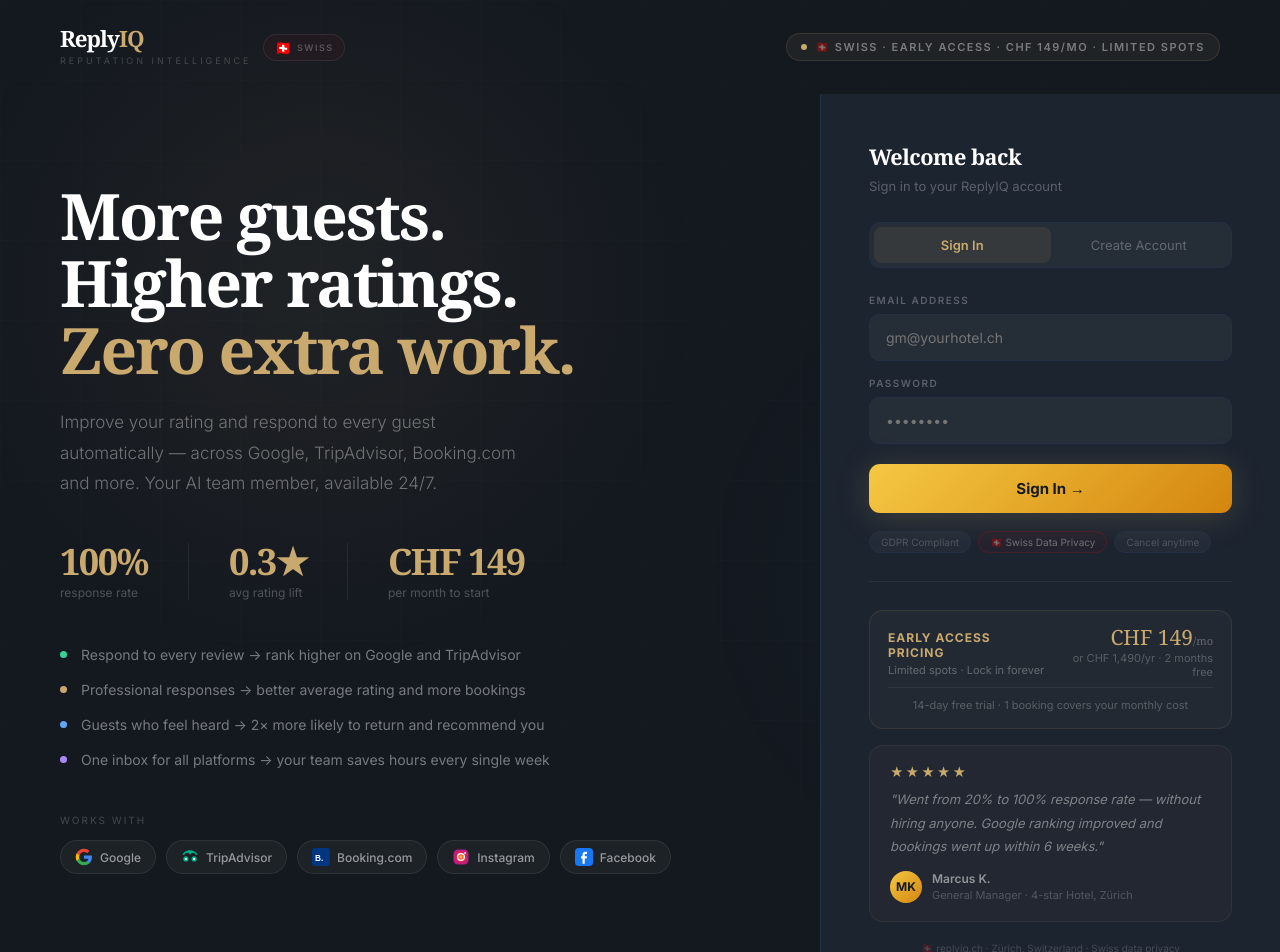
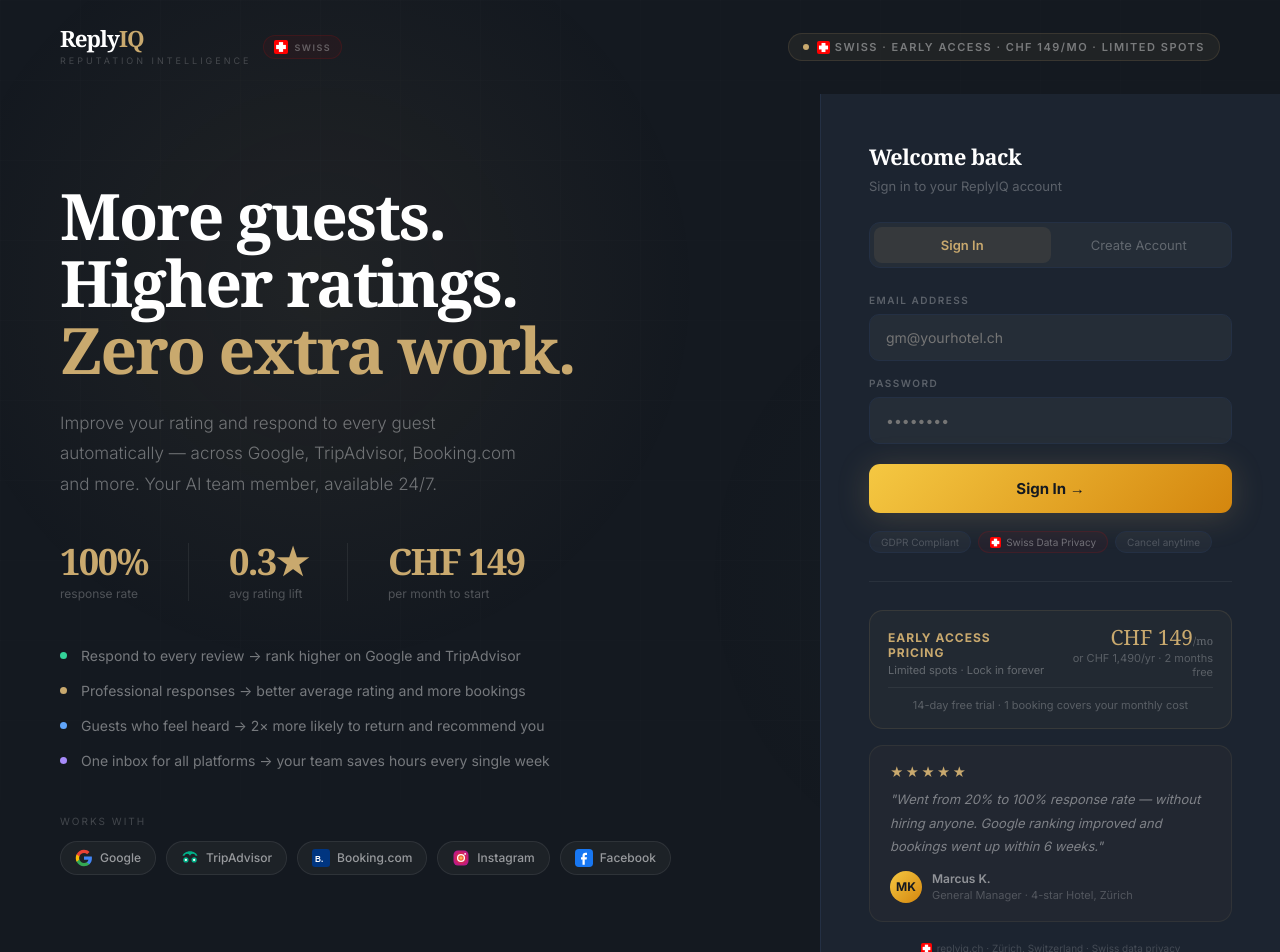
Before and after one commit to Reply-IQ/replyiq, a React (Vite) app: page / in a window 1280 px wide. Shown: the top 952 px of the page. Built offline with nearby package versions, Linux system fonts and the light colour scheme; no server answers.

Commit message:
proper SVG Swiss flag replacing emoji in Auth and Layout

```diff
--- a/src/components/Layout.jsx
+++ b/src/components/Layout.jsx
@@ -73,7 +73,14 @@ export function Layout({ children, title, subtitle, topbarRight }) {
             <div style={{ width: 26, height: 26, borderRadius: 7, background: 'linear-gradient(135deg,var(--gold),var(--amber))', display: 'flex', alignItems: 'center', justifyContent: 'center', fontSize: '13px' }}>★</div>
             <div style={{ display:'flex', flexDirection:'column', lineHeight:1 }}>
               <span style={{ fontFamily: 'var(--font-serif)', fontSize: '1.1rem', color: 'var(--text1)' }}>Reply<span style={{ color: 'var(--gold)' }}>IQ</span></span>
-              <span style={{ fontSize:'8px', color:'rgba(201,169,110,0.45)', letterSpacing:'1.5px' }}>🇨🇭 SWISS</span>
+              <span style={{ display:'flex', alignItems:'center', gap:3 }}>
+                <svg width="10" height="10" viewBox="0 0 20 20" xmlns="http://www.w3.org/2000/svg" style={{ borderRadius:2, flexShrink:0 }}>
+                  <rect width="20" height="20" fill="#FF0000"/>
+                  <rect x="3" y="7" width="14" height="6" fill="white"/>
+                  <rect x="7" y="3" width="6" height="14" fill="white"/>
+                </svg>
+                <span style={{ fontSize:'8px', color:'rgba(201,169,110,0.45)', letterSpacing:'1.5px' }}>SWISS</span>
+              </span>
             </div>
           </div>
 
@@ -174,8 +181,12 @@ export function Layout({ children, title, subtitle, topbarRight }) {
             <div style={{ fontFamily: 'var(--font-serif)', fontSize: '1.2rem', letterSpacing: '-0.5px', color: 'var(--white)', lineHeight: 1 }}>Reply<span style={{ color: '#C9A96E' }}>IQ</span></div>
             <div style={{ fontSize: '9px', color: 'var(--text3)', letterSpacing: '2px', textTransform: 'uppercase', marginTop: 2 }}>Reputation AI</div>
             <div style={{ display:'flex', alignItems:'center', gap:4, marginTop:5 }}>
-              <span style={{ fontSize:'10px' }}>🇨🇭</span>
-              <span style={{ fontSize:'8px', color:'rgba(201,169,110,0.5)', letterSpacing:'1.5px', textTransform:'uppercase', fontWeight:600 }}>Swiss</span>
+              <svg width="11" height="11" viewBox="0 0 20 20" xmlns="http://www.w3.org/2000/svg" style={{ borderRadius:2, flexShrink:0 }}>
+                <rect width="20" height="20" fill="#FF0000"/>
+                <rect x="3" y="7" width="14" height="6" fill="white"/>
+                <rect x="7" y="3" width="6" height="14" fill="white"/>
+              </svg>
+              <span style={{ fontSize:'8px', color:'rgba(201,169,110,0.4)', letterSpacing:'1.5px', textTransform:'uppercase', fontWeight:600 }}>Swiss</span>
             </div>
           </div>
         </div>
--- a/src/pages/Auth.jsx
+++ b/src/pages/Auth.jsx
@@ -53,14 +53,18 @@ export default function Auth() {
               <div style={{ fontSize:'1.6rem', fontWeight:700, letterSpacing:'-1px', color:'#fff', fontFamily:'Georgia,serif', lineHeight:1 }}>Reply<span style={{ color:'#C9A96E' }}>IQ</span></div>
               <div style={{ fontSize:'9px', letterSpacing:'3px', color:'rgba(255,255,255,0.2)', textTransform:'uppercase', marginTop:5 }}>Reputation Intelligence</div>
             </div>
-            <div style={{ display:'flex', alignItems:'center', gap:5, padding:'4px 10px', background:'rgba(255,0,0,0.04)', border:'1px solid rgba(255,255,255,0.08)', borderRadius:20 }}>
-              <span style={{ fontSize:'14px' }}>🇨🇭</span>
-              <span style={{ fontSize:'9px', color:'rgba(255,255,255,0.25)', letterSpacing:'1.5px', textTransform:'uppercase', fontWeight:600 }}>Swiss</span>
+            <div style={{ display:'flex', alignItems:'center', gap:6, padding:'4px 10px', background:'rgba(255,0,0,0.05)', border:'1px solid rgba(255,0,0,0.12)', borderRadius:20 }}>
+              <svg width="14" height="14" viewBox="0 0 20 20" xmlns="http://www.w3.org/2000/svg" style={{ borderRadius:2, flexShrink:0 }}>
+                <rect width="20" height="20" fill="#FF0000"/>
+                <rect x="3" y="7" width="14" height="6" fill="white"/>
+                <rect x="7" y="3" width="6" height="14" fill="white"/>
+              </svg>
+              <span style={{ fontSize:'9px', color:'rgba(255,255,255,0.3)', letterSpacing:'1.5px', textTransform:'uppercase', fontWeight:600 }}>Swiss</span>
             </div>
           </div>
           <div style={{ display:'flex', alignItems:'center', gap:8, background:'rgba(201,169,110,0.07)', border:'1px solid rgba(201,169,110,0.15)', borderRadius:20, padding:'6px 14px' }}>
             <div style={{ width:6, height:6, borderRadius:'50%', background:'#C9A96E' }} />
-            <span style={{ fontSize:'11px', color:'rgba(255,255,255,0.4)', letterSpacing:'1.5px', textTransform:'uppercase', fontWeight:600 }}>🇨🇭 Swiss · Early Access · CHF 149/mo · Limited spots</span>
+            <span style={{ fontSize:'11px', color:'rgba(255,255,255,0.4)', letterSpacing:'1.5px', textTransform:'uppercase', fontWeight:600 }}><svg width="13" height="13" viewBox="0 0 20 20" xmlns="http://www.w3.org/2000/svg" style={{ borderRadius:2, display:"inline-block", verticalAlign:"middle", marginRight:5 }}><rect width="20" height="20" fill="#FF0000"/><rect x="3" y="7" width="14" height="6" fill="white"/><rect x="7" y="3" width="6" height="14" fill="white"/></svg>Swiss · Early Access · CHF 149/mo · Limited spots</span>
           </div>
         </div>
 
@@ -159,8 +163,11 @@ export default function Auth() {
             </form>
 
             <div style={{ display:'flex', gap:7, marginTop:18, flexWrap:'wrap' }}>
-              {['GDPR Compliant','🇨🇭 Swiss Data Privacy','Cancel anytime'].map(b=>(
-                <div key={b} style={{ padding:'4px 11px', background:b.includes('🇨🇭')?'rgba(255,0,0,0.04)':'rgba(255,255,255,0.03)', border:b.includes('🇨🇭')?'1px solid rgba(255,0,0,0.15)':'1px solid #243044', borderRadius:20, fontSize:'10px', color:b.includes('🇨🇭')?'rgba(255,255,255,0.35)':'rgba(255,255,255,0.2)' }}>{b}</div>
+              {['GDPR Compliant','Swiss Data Privacy','Cancel anytime'].map(b=>(
+                <div key={b} style={{ display:'flex', alignItems:'center', gap:5, padding:'4px 11px', background:b.includes('Swiss')?'rgba(255,0,0,0.04)':'rgba(255,255,255,0.03)', border:b.includes('Swiss')?'1px solid rgba(255,0,0,0.12)':'1px solid #243044', borderRadius:20, fontSize:'10px', color:b.includes('Swiss')?'rgba(255,255,255,0.35)':'rgba(255,255,255,0.2)' }}>
+                {b.includes('Swiss') && <svg width="11" height="11" viewBox="0 0 20 20" xmlns="http://www.w3.org/2000/svg" style={{ borderRadius:2, flexShrink:0 }}><rect width="20" height="20" fill="#FF0000"/><rect x="3" y="7" width="14" height="6" fill="white"/><rect x="7" y="3" width="6" height="14" fill="white"/></svg>}
+                {b}
+              </div>
               ))}
             </div>
 
@@ -198,13 +205,13 @@ export default function Auth() {
               </div>
             </div>
 
-            <div style={{ textAlign:'center', marginTop:20, fontSize:'10px', color:'rgba(255,255,255,0.18)' }}>🇨🇭 replyiq.ch · Zürich, Switzerland · Swiss data privacy</div>
+            <div style={{ textAlign:'center', marginTop:20, fontSize:'10px', color:'rgba(255,255,255,0.18)' }}><svg width="11" height="11" viewBox="0 0 20 20" xmlns="http://www.w3.org/2000/svg" style={{ borderRadius:2, display:"inline-block", verticalAlign:"middle", marginRight:5 }}><rect width="20" height="20" fill="#FF0000"/><rect x="3" y="7" width="14" height="6" fill="white"/><rect x="7" y="3" width="6" height="14" fill="white"/></svg>replyiq.ch · Zürich, Switzerland · Swiss data privacy</div>
           </div>
         </div>
 
         <div style={{ padding:'20px 60px', borderTop:'1px solid rgba(255,255,255,0.05)', display:'flex', justifyContent:'space-between', alignItems:'center' }}>
           <div style={{ display:'flex', gap:6 }}>
-            <span style={{ fontSize:'11px', color:'rgba(255,255,255,0.22)' }}>🇨🇭 Trusted in</span>
+            <span style={{ fontSize:'11px', color:'rgba(255,255,255,0.22)' }}><svg width="12" height="12" viewBox="0 0 20 20" xmlns="http://www.w3.org/2000/svg" style={{ borderRadius:2, display:"inline-block", verticalAlign:"middle", marginRight:5 }}><rect width="20" height="20" fill="#FF0000"/><rect x="3" y="7" width="14" height="6" fill="white"/><rect x="7" y="3" width="6" height="14" fill="white"/></svg>Trusted in</span>
             {['Zürich','Geneva','Basel','Bern','Lausanne'].map(c=><span key={c} style={{ fontSize:'11px', color:'rgba(255,255,255,0.2)', marginLeft:12 }}>{c}</span>)}
           </div>
           <div style={{ fontSize:'11px', color:'rgba(255,255,255,0.15)' }}>© 2026 ReplyIQ · replyiq.ch</div>
```
